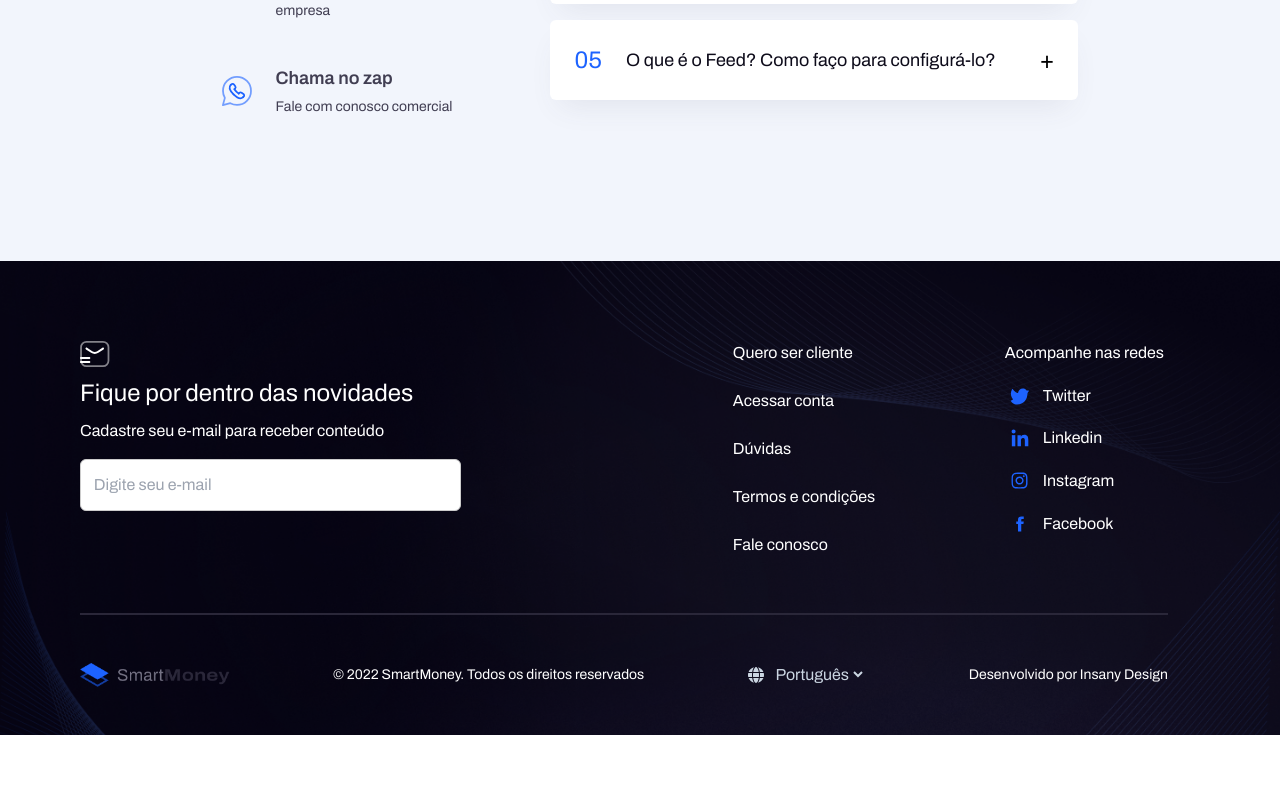
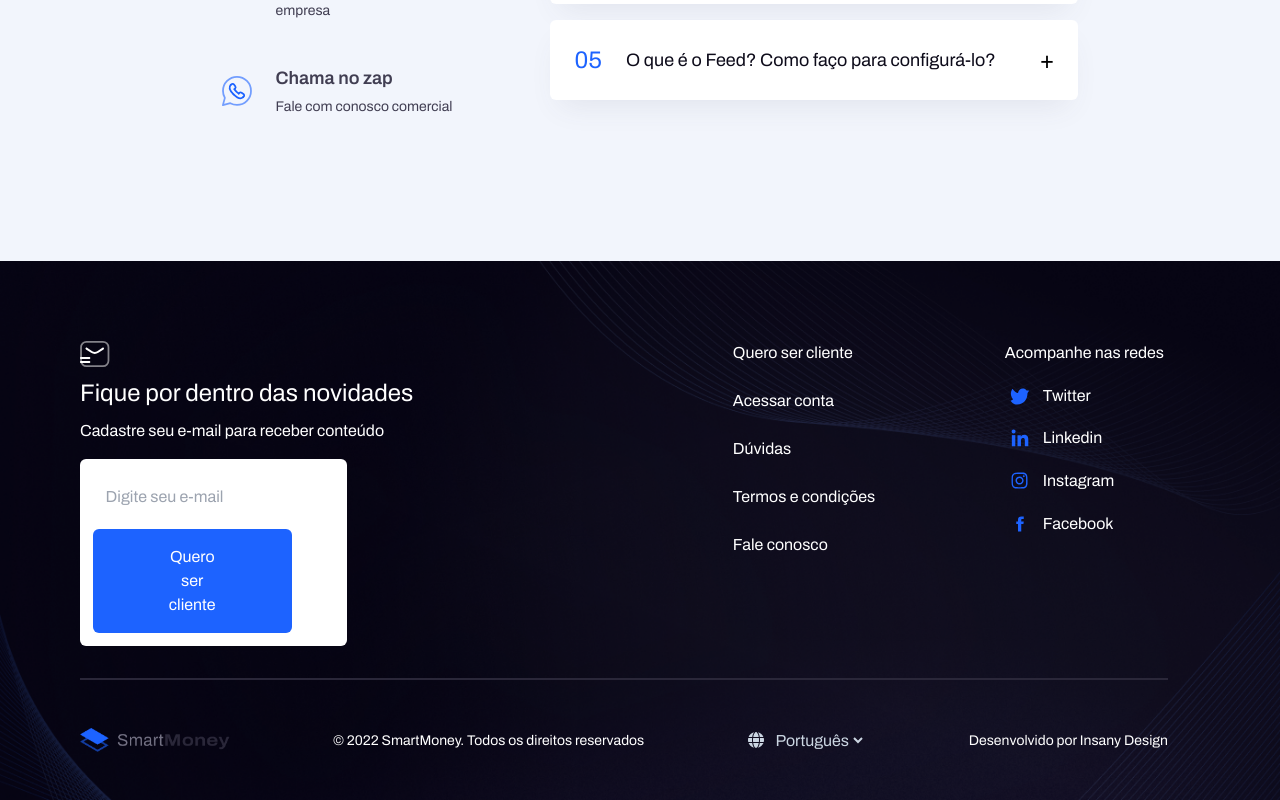
Before and after one commit to milena-juliao/digital_bank, a Next.js app: page / in a window 1280 px wide. Shown: the part 4030-4830 px from the top of the page. Before the commit the page ends 4765 px from the top, so only its background shows below. Built offline with nearby package versions, Linux system fonts and the light colour scheme; no server answers.

Commit message:
ajuste header teste

```diff
--- a/app/components/Footer.tsx
+++ b/app/components/Footer.tsx
@@ -3,10 +3,11 @@ import Image from 'next/image';
 import { useAtom } from 'jotai';
 import { themeAtom } from '../state/themeAtom';
 import { LightTheme } from '@/app/themes';
-import { Content, FooterBottom, FooterContainer, Input, Links, Newsletter, Select, SelectContainer, SocialLinks } from "./Styled/Footer.styled"
+import { Content, FooterBottom, FooterContainer, Input, InputContainer, Links, Newsletter, Select, SelectContainer, SocialLinks } from "./Styled/Footer.styled"
 import { FaGlobe } from 'react-icons/fa6';
+import ButtonPrimary from './ButtonPrimary';
 
-const Footer:React.FC = () => {
+const Footer: React.FC = () => {
     const [theme] = useAtom(themeAtom);
     const logoSrc = theme === LightTheme
         ? '/logos/logo-smartmoney-blue.png'
@@ -20,7 +21,11 @@ const Footer:React.FC = () => {
                         <Image src={'/icons/mail_fast.svg'} alt='Newsletter' width={30} height={30} />
                         <h3>Fique por dentro das novidades</h3>
                         <p>Cadastre seu e-mail para receber conteúdo</p>
-                        <Input type='email' placeholder='Digite seu e-mail' />
+
+                        <InputContainer>
+                            <Input type='email' placeholder='Digite seu e-mail' />
+                            <ButtonPrimary href='' variant="primary"/>
+                        </InputContainer>
                     </div>
                 </Newsletter>
                 <Links>
@@ -46,7 +51,7 @@ const Footer:React.FC = () => {
                 <Image src={logoSrc} alt='Logo Smart Money' width={150} height={50} />
                 <p>© 2022 SmartMoney. Todos os direitos reservados</p>
                 <SelectContainer>
-                    <FaGlobe/>
+                    <FaGlobe />
                     <Select>
                         <option value='pt-br'>Português</option>
                         <option value='en-us'>Inglês</option>
--- a/app/components/Styled/Footer.styled.ts
+++ b/app/components/Styled/Footer.styled.ts
@@ -159,16 +159,24 @@ export const FooterBottom = styled.div`
     }
 `;
 
+export const InputContainer = styled.div`
+    width: 100%;
+    background-color: #fff;
+    padding: 0.8rem;
+    font-size: 16px;
+    border-radius: 6px;
+    margin-top: 0.5rem;
+    display: flex;
+    flex-direction: row;
+`;
+
 export const Input = styled.input`
     padding: 0.8rem;
     font-size: 16px;
-    border-radius: 6px;
-    border: 1px solid #ccc;
     width: 100%;
-    margin-top: 0.5rem;
+
     &:focus {
         outline: none;
-        border-color: #1D63FF;
     }
 `;
 
```
